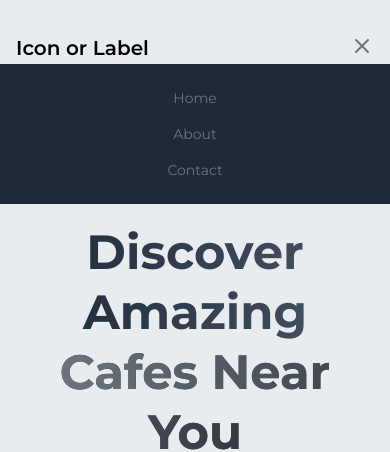
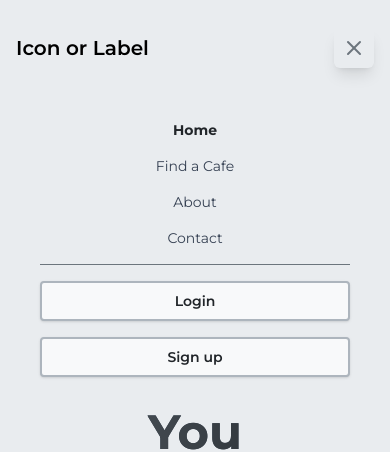
Before and after one commit to gemadp01/frontend-cafe-bbpvp, a React (Vite) app: page / in a window 390 px wide. Both pictures are taken after a click on the button 362 px from the left and 45 px from the top of the page. Shown: the top 452 px of the page. Built offline with nearby package versions, Linux system fonts and the light colour scheme.

Commit message:
style(header): header

```diff
--- a/src/components/Header.jsx
+++ b/src/components/Header.jsx
@@ -42,39 +42,75 @@ function Header() {
           </ul>
 
           {/* Hamburger (mobile) */}
-          <button className="md:hidden" onClick={() => setOpen(!open)}>
+          <button
+            className="md:hidden cursor-pointer shadow-lg p-2 rounded-md"
+            onClick={() => setOpen(!open)}
+          >
             {!open ? <Menu /> : <X />}
           </button>
 
-          {open && (
-            <ul className="absolute top-16 left-0 w-full bg-gray-800 flex flex-col items-center gap-4 py-6 md:hidden">
+          {/* Menu */}
+          <ul
+            className={`absolute top-24 left-0 w-full right-0 bg-bgColor-1 flex flex-col items-center gap-4 py-6 px-10 md:hidden transition-all duration-300 ease-in-out ${
+              open
+                ? "opacity-100 translate-y-0"
+                : "opacity-0 -translate-y-5 pointer-events-none"
+            }`}
+          >
             <li>
-                <a href="#home" className="hover:text-gray-400">
+              <NavLink end to="/" className={navLinkClass}>
                 Home
-                </a>
+              </NavLink>
             </li>
             <li>
-                <a href="#about" className="hover:text-gray-400">
-                  About
-                </a>
+              <NavLink to="/find-cafe" className={navLinkClass}>
+                Find a Cafe
+              </NavLink>
             </li>
             <li>
-                <a href="#contact" className="hover:text-gray-400">
+              <NavLink to="/about" className={navLinkClass}>
+                About
+              </NavLink>
+            </li>
+            <li>
+              <NavLink to="/contact" className={navLinkClass}>
                 Contact
-                </a>
+              </NavLink>
+            </li>
+            <hr className="w-full" />
+            <li className="w-full">
+              <Button
+                color={location.pathname === "/login" ? "primary" : "secondary"}
+                width="full"
+                size="sm"
+              >
+                <Link to="/login">Login</Link>
+              </Button>
+            </li>
+            <li className="w-full">
+              <Button
+                color={
+                  location.pathname === "/register" ? "primary" : "secondary"
+                }
+                width="full"
+                size="sm"
+              >
+                <Link to="/register">Sign up</Link>
+              </Button>
             </li>
           </ul>
-          )}
         </nav>
 
         <div className="hidden md:flex md:space-x-1">
           <Button
             color={location.pathname === "/login" ? "primary" : "secondary"}
+            size="sm"
           >
             <Link to="/login">Login</Link>
           </Button>
           <Button
             color={location.pathname === "/register" ? "primary" : "secondary"}
+            size="sm"
           >
             <Link to="/register">Sign up</Link>
           </Button>
--- a/src/components/Sections/Homepage/FeaturesSection.jsx
+++ b/src/components/Sections/Homepage/FeaturesSection.jsx
@@ -1,6 +1,4 @@
-import Badge from "@/components/Badge";
 import FeatureCard from "@/components/FeatureCard";
-import Layout from "@/components/Layout";
 import { Coffee, MapPin, Users } from "lucide-react";
 
 const FeaturesSection = () => {
```
Also changed, not shown: 1 other file (tests, documents, lock files or other folders). Lines whose indentation alone changed are shown as unchanged.
